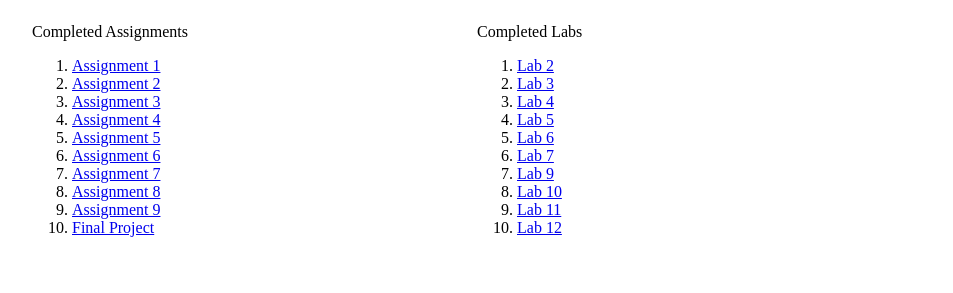
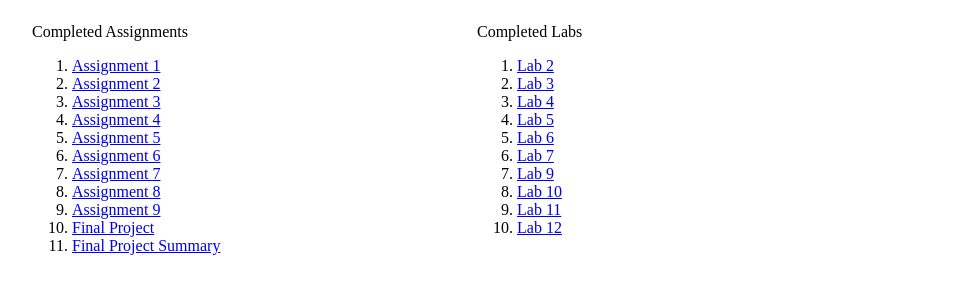
Before and after one commit to uscwebdev/itp104-submissions-nnvikingsrule, a plain HTML site: page index.html in a window 1280 px wide. Shown: the part 451-744 px from the top of the page, without its empty margins (163-1116 px from the left). Drawn offline with Linux system fonts and the light colour scheme.

Commit message:
Update index.html

```diff
--- a/index.html
+++ b/index.html
@@ -141,6 +141,8 @@
             <li><a href="assignment_08/assignment_08.html">Assignment 8</a></li>
             <li><a href="assignment_09 /assignment_09.html">Assignment 9</a></li>
             <li><a href="final_project/final_project/MainMenu.html">Final Project</a></li>
+            <li><a href="final_project/final_project/Project Summary.pdf">Final Project Summary</a></li>
+
 
 
 
```
